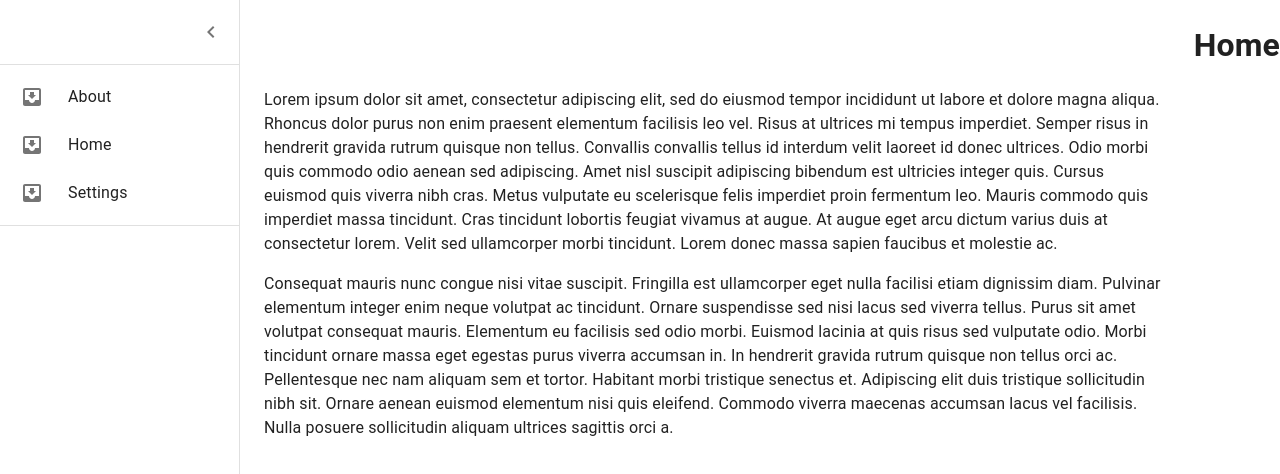
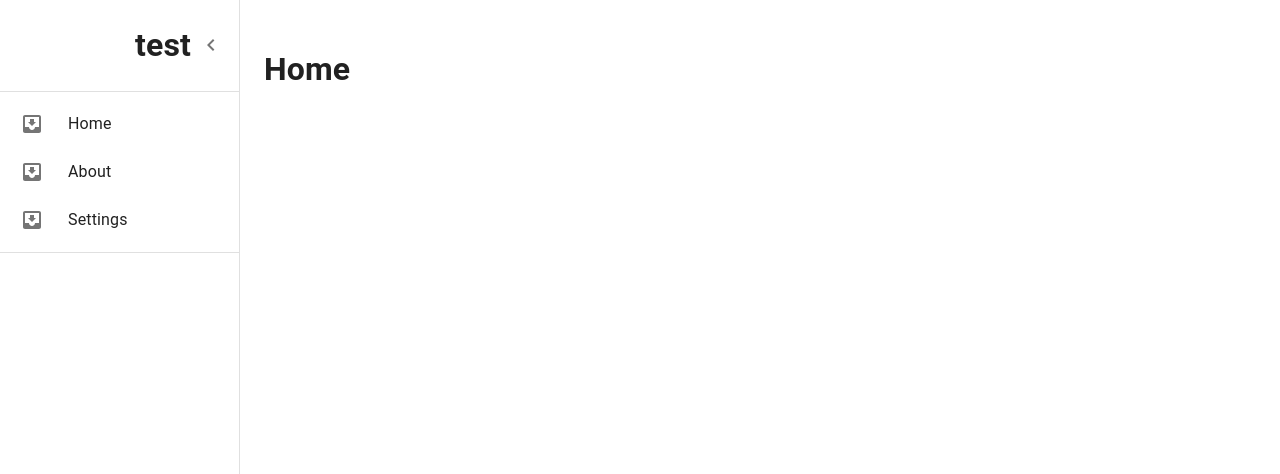
Before and after one commit to tinkugupta5/muidashboard, a React (Create React App) app: page / in a window 1280 px wide. Shown: the top 474 px of the page. Built offline with nearby package versions, Linux system fonts and the light colour scheme.

Commit message:
adding sidebar and navigate

```diff
--- a/src/Sidenav.jsx
+++ b/src/Sidenav.jsx
@@ -16,6 +16,7 @@ import ListItemIcon from '@mui/material/ListItemIcon';
 import ListItemText from '@mui/material/ListItemText';
 import InboxIcon from '@mui/icons-material/MoveToInbox';
 import MailIcon from '@mui/icons-material/Mail';
+import { useNavigate } from 'react-router-dom';
 
 const drawerWidth = 240;
 
@@ -71,8 +72,7 @@ const Drawer = styled(MuiDrawer, { shouldForwardProp: (prop) => prop !== 'open'
 export default function Sidenav() {
   const theme = useTheme();
   const [open, setOpen] = React.useState(true);
-
-
+  const navigate = useNavigate();
 
 
   return (
@@ -81,13 +81,34 @@ export default function Sidenav() {
 
       <Drawer variant="permanent" open={open}>
         <DrawerHeader>
+          <h1>test</h1>
           <IconButton onClick={()=>setOpen(!open)}>
             {theme.direction === 'rtl' ? <ChevronRightIcon /> : <ChevronLeftIcon />}
           </IconButton>
         </DrawerHeader>
         <Divider />
         <List>
-        <ListItem disablePadding sx={{ display: 'block' }}>
+        <ListItem disablePadding sx={{ display: 'block' }} onClick={()=>{navigate("/")}}>
+              <ListItemButton
+                sx={{
+                  minHeight: 48,
+                  justifyContent: open ? 'initial' : 'center',
+                  px: 2.5,
+                }}
+              >
+                <ListItemIcon
+                  sx={{
+                    minWidth: 0,
+                    mr: open ? 3 : 'auto',
+                    justifyContent: 'center',
+                  }}
+                >
+                 <InboxIcon />
+                </ListItemIcon>
+                <ListItemText  primary="Home" sx={{ opacity: open ? 1 : 0 }} />
+              </ListItemButton>
+         </ListItem>
+        <ListItem disablePadding sx={{ display: 'block' }} onClick={()=>{navigate("/about")}}>
               <ListItemButton
                 sx={{
                   minHeight: 48,
@@ -106,28 +127,8 @@ export default function Sidenav() {
                 </ListItemIcon>
                 <ListItemText  primary="About" sx={{ opacity: open ? 1 : 0 }} />
               </ListItemButton>
-         </ListItem>
-        <ListItem disablePadding sx={{ display: 'block' }}>
-              <ListItemButton
-                sx={{
-                  minHeight: 48,
-                  justifyContent: open ? 'initial' : 'center',
-                  px: 2.5,
-                }}
-              >
-                <ListItemIcon
-                  sx={{
-                    minWidth: 0,
-                    mr: open ? 3 : 'auto',
-                    justifyContent: 'center',
-                  }}
-                >
-                 <InboxIcon />
-                </ListItemIcon>
-                <ListItemText  primary="Home" sx={{ opacity: open ? 1 : 0 }} />
-              </ListItemButton>
         </ListItem>
-        <ListItem disablePadding sx={{ display: 'block' }}>
+        <ListItem disablePadding sx={{ display: 'block' }} onClick={()=>{navigate("/settings")}}>
               <ListItemButton
                 sx={{
                   minHeight: 48,
@@ -151,36 +152,7 @@ export default function Sidenav() {
         <Divider />
 
       </Drawer>
-      <Box component="main" sx={{ flexGrow: 1, p: 3 }}>
-        <DrawerHeader />
-        <Typography paragraph>
-          Lorem ipsum dolor sit amet, consectetur adipiscing elit, sed do eiusmod
-          tempor incididunt ut labore et dolore magna aliqua. Rhoncus dolor purus non
-          enim praesent elementum facilisis leo vel. Risus at ultrices mi tempus
-          imperdiet. Semper risus in hendrerit gravida rutrum quisque non tellus.
-          Convallis convallis tellus id interdum velit laoreet id donec ultrices.
-          Odio morbi quis commodo odio aenean sed adipiscing. Amet nisl suscipit
-          adipiscing bibendum est ultricies integer quis. Cursus euismod quis viverra
-          nibh cras. Metus vulputate eu scelerisque felis imperdiet proin fermentum
-          leo. Mauris commodo quis imperdiet massa tincidunt. Cras tincidunt lobortis
-          feugiat vivamus at augue. At augue eget arcu dictum varius duis at
-          consectetur lorem. Velit sed ullamcorper morbi tincidunt. Lorem donec massa
-          sapien faucibus et molestie ac.
-        </Typography>
-        <Typography paragraph>
-          Consequat mauris nunc congue nisi vitae suscipit. Fringilla est ullamcorper
-          eget nulla facilisi etiam dignissim diam. Pulvinar elementum integer enim
-          neque volutpat ac tincidunt. Ornare suspendisse sed nisi lacus sed viverra
-          tellus. Purus sit amet volutpat consequat mauris. Elementum eu facilisis
-          sed odio morbi. Euismod lacinia at quis risus sed vulputate odio. Morbi
-          tincidunt ornare massa eget egestas purus viverra accumsan in. In hendrerit
-          gravida rutrum quisque non tellus orci ac. Pellentesque nec nam aliquam sem
-          et tortor. Habitant morbi tristique senectus et. Adipiscing elit duis
-          tristique sollicitudin nibh sit. Ornare aenean euismod elementum nisi quis
-          eleifend. Commodo viverra maecenas accumsan lacus vel facilisis. Nulla
-          posuere sollicitudin aliquam ultrices sagittis orci a.
-        </Typography>
-      </Box>
+
     </Box>
   );
 }
--- a/src/pages/About.jsx
+++ b/src/pages/About.jsx
@@ -1,9 +1,23 @@
 import React from 'react'
+import Sidenav from '../Sidenav'
+import { Box } from '@mui/material'
+import Typography from '@mui/material/Typography';
+// import DrawerHeader from '@mui/material/DrawerHeader';
 
 const About = () => {
   return (
-    <div>About</div>
-  )
+    <>
+      <Box sx={{ display: 'flex' }}>
+        <Sidenav />
+
+        <Box component="main" sx={{ flexGrow: 1, p: 3 }}>
+          <h1>About</h1>
+        </Box>
+      </Box>
+      A
+    </>
+
+  );
 }
 
 export default About
--- a/src/pages/Home.jsx
+++ b/src/pages/Home.jsx
@@ -1,14 +1,21 @@
 import React from 'react'
 import Sidenav from '../Sidenav'
 import { Box } from '@mui/material'
+import Typography from '@mui/material/Typography';
+// import DrawerHeader from '@mui/material/DrawerHeader';
 
 const Home = () => {
   return (
     <>
     <Box sx={{ display: 'flex' }}>
     <Sidenav/>
+
+    <Box component="main" sx={{ flexGrow: 1, p: 3 }}>
     <h1>Home</h1>
+
+      </Box>
     </Box>
+    A
     </>
 
   );
--- a/src/pages/Settings.jsx
+++ b/src/pages/Settings.jsx
@@ -1,9 +1,23 @@
 import React from 'react'
+import Sidenav from '../Sidenav'
+import { Box } from '@mui/material'
+import Typography from '@mui/material/Typography';
+// import DrawerHeader from '@mui/material/DrawerHeader';
 
 const Settings = () => {
   return (
-    <div>Settings</div>
-  )
+    <>
+      <Box sx={{ display: 'flex' }}>
+        <Sidenav />
+
+        <Box component="main" sx={{ flexGrow: 1, p: 3 }}>
+          <h1>Settings</h1>
+        </Box>
+      </Box>
+      A
+    </>
+
+  );
 }
 
 export default Settings
```
